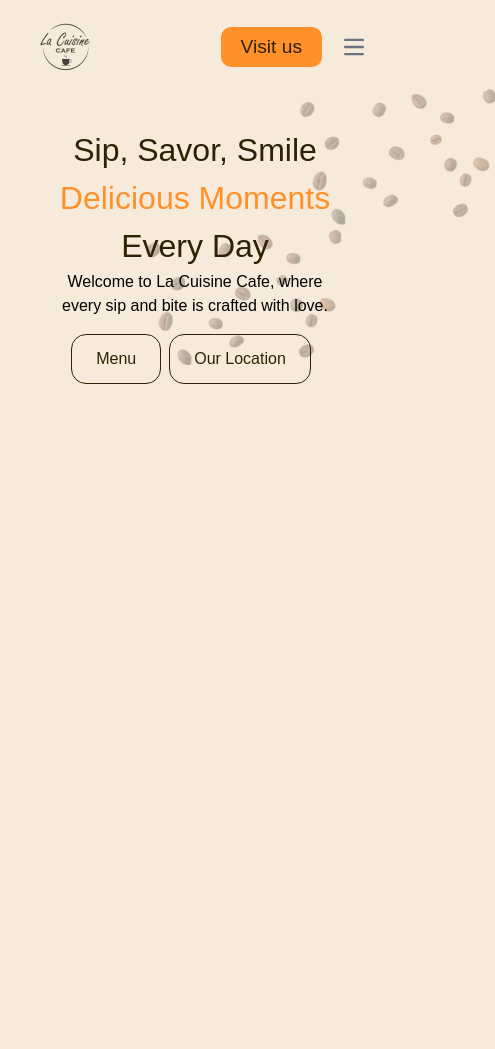
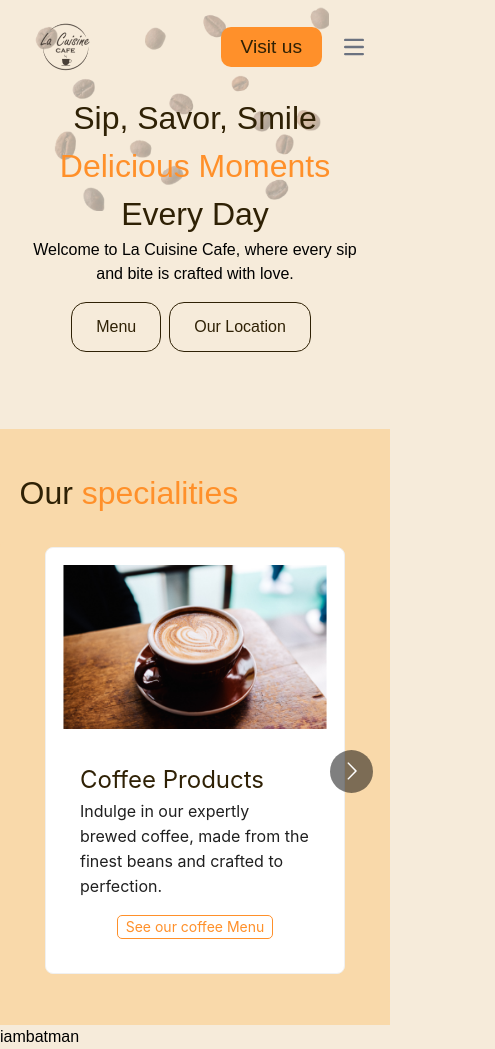
Before and after one commit to jollyboiii/La-Cuisine-Cafe, a React (Create React App) app in the folder cuisinecafe/: page / in a window 390 px wide. Shown: the whole page, 495 px wide, since content can reach past the window. Before the commit the page ends 844 px from the top, so only its background shows below. Built offline with nearby package versions, Linux system fonts and the light colour scheme.

Commit message:
speicialites component added

```diff
--- a/cuisinecafe/package.json
+++ b/cuisinecafe/package.json
@@ -9,8 +9,10 @@
     "@testing-library/jest-dom": "^5.17.0",
     "@testing-library/react": "^13.4.0",
     "@testing-library/user-event": "^13.5.0",
+    "antd": "^5.20.6",
     "react": "^18.3.1",
     "react-dom": "^18.3.1",
+    "react-multi-carousel": "^2.8.5",
     "react-router-dom": "^6.26.1",
     "react-scripts": "5.0.1",
     "web-vitals": "^2.1.4"
--- a/cuisinecafe/src/Css/herosection.css
+++ b/cuisinecafe/src/Css/herosection.css
@@ -13,15 +13,17 @@
     --heading-h4-font-size: 18px;
     --heading-h5-font-size: 16px;
 }
+body{
+    overflow-x: hidden;
+}
 
 .hero-container {
     display: flex;
     justify-content: space-between;
     align-items: center;
-    padding: 2rem;
     margin: 0 10%;
+    height: 60vh; /* Default height for larger screens */
 }
-
 .hero-content {
     max-width: 50%;
 }
@@ -71,15 +73,40 @@
 
 .coffee-beans {
     position: absolute;
-    top: 0px;
-    right: -600px;
+    top: 0;
+    right: -100px;
     background-image: url('../Images/backgroundbeans.png');
-    background-size: contain;
+    background-size: 100% 45vh;
     background-repeat: no-repeat;
-    width: 60vw;
-    height: 55vh;
+    width: 50vw;
+    height: 45vh;
     z-index: -1;
 }
+@media (max-width: 1024px) {
+    .hero-container {
+        height: 60vh;
+    }
+}
+@media(max-width:915px){
+    .hero-container {
+        height: 30vh;
+    }
+}
+@media (max-width: 868px) {
+    .hero-image img {
+        width: 250px;
+        margin-left: 5%;
+    }
+    .coffee-beans {
+        top: -200px;
+        right: -100px;
+        width: 50vw;
+        height: 45vh;
+        background-size: cover;
+    }
+    .hero-container {
+        height: 45vh;
+    }
 
   /* Media Query for Mobile Screens */
 @media (max-width: 768px) {
@@ -87,6 +114,7 @@
         flex-direction: column;
         text-align: center;
         margin: 0 5%;
+        height: 25vh;
     }
 
     .hero-content {
@@ -114,10 +142,26 @@
     }
 
     .coffee-beans {
-        top: -300px;
-        right: -300px;
-        width: 90vw;
-        height: 80vh;
+        top: -190px;
+        right: -250px;
+        width: 40vw;
+        height: 20vh;
+        background-size: cover;
+        opacity: 0.5;
+    }
+}
+@media (max-width: 480px) {
+    .hero-container {
+        height: 35vh; /* Height for smaller screens like mobile phones */
+    }
+
+    .coffee-beans {
+        top: -600px;
+        right: -150px;
+        width: 80vw;
+        height: 50vh;
+        background-size: cover;
         opacity: 0.3;
     }
 }
+}
--- /dev/null
+++ b/cuisinecafe/src/Css/spealities.css
@@ -0,0 +1,97 @@
+:root{
+    --primarycolor: #FF902A;
+    --secondarycolor: #2F2105;
+    --Background-1: #F6EBDA;
+    --Background-2: #F9D9AA;
+    --secondary-text: #7E7D7A;
+    --Background-3: #FAFAFA;
+    --border-color1: rgba(249, 217, 170, 0.5);
+    --border-color2: rgba(246, 235, 218, 0.5);
+    --heading-h1-font-size: 44px;
+    --heading-h2-font-size: 32px;
+    --heading-h3-font-size: 24px;
+    --heading-h4-font-size: 18px;
+    --heading-h5-font-size: 16px;
+}
+body{
+    overflow-x: hidden;
+}
+.maindiv{
+    background-color: var(--Background-2);
+    width: 100%;
+    height: 95%;
+}
+
+.heading h2{
+    color: var(--secondarycolor);
+    font-size: var(--heading-h2-font-size);
+}
+
+.heading span{
+    color: var(--primarycolor);
+    font-size: var(--heading-h2-font-size);
+}
+
+/* Card text */
+.text h3{
+    color: var(--secondarycolor);
+    font-size: var(--heading-h3-font-size);
+}
+
+.text p{
+    color: var(--secondary);
+    font-size: var(--heading-h5-font-size);
+}
+.space{
+    margin: 0 5%;
+}
+
+/* Card button */
+.cardcardbtn{
+    display: flex;
+    justify-content: center;
+    align-items: center;
+}
+
+.cardbtn{
+    color: var(--primarycolor);
+    border: 1px solid var(--primarycolor);
+    border-radius: 5px;
+    width: 10vw;
+    height: 4vh;
+}
+
+/* Image border-radius */
+.img-radius{
+    border-radius: 50px;   /* Add border-radius to the image */
+}
+.cardbtn:hover{
+    background-color: var(--secondarycolor);
+    color: var(--primarycolor);
+}
+
+/* Responsive Card */
+@media screen and (max-width: 1290px) {
+    .cardbtn {
+        width: 40vw;
+        height: 5vh;
+    }
+}
+@media screen and (max-width: 915px) {
+    .cardbtn {
+        width: 30vw;
+        height: 3vh;
+    }
+}
+@media screen and (max-width: 768px) {
+    .cardbtn {
+        width: 30vw;      /* Adjust button width for smaller screens */
+        height: auto;
+    }
+}
+
+@media screen and (max-width: 576px) {
+    .cardbtn {
+        width: 40vw;      /* Further adjust button width for mobile */
+    }
+}
--- a/cuisinecafe/src/Pages/Home.jsx
+++ b/cuisinecafe/src/Pages/Home.jsx
@@ -1,10 +1,16 @@
 import React from 'react'
 import Herosecton from '../components/herosection'
-
+import Spealities from '../components/spealities'
 function Home() {
   return (
-    <div>
-      <Herosecton/>
+    <div className='hompage'>
+      <div>
+        <Herosecton/>
+      </div>
+      <div className='mt-10 specialities-section'>
+        <Spealities/>
+      </div>
+      <h1>iambatman</h1>
     </div>
   )
 }
--- /dev/null
+++ b/cuisinecafe/src/components/CustomCard.jsx
@@ -0,0 +1,37 @@
+import React from 'react';
+import '../Css/spealities.css';
+// import coffecup from '../Images/coffespecialist.png';
+import { Card as AntdCard } from 'antd';
+
+const CustomCard = (props) => (
+  <AntdCard
+    style={{
+      width: '100%',       // Full width for responsive layout
+      maxWidth: '300px',   // Maximum width for larger screens
+      margin: '0 auto',    // Center the card
+      height: 'auto',      // Set auto height for flexibility
+      padding: '10px',     // Add padding for content spacing
+    }}
+    cover={
+      <img
+        alt="Coffee Specialist"
+        src={props.images}
+        className='p-2 img-radius'  // Use a class for border-radius
+        style={{
+          height: '180px',           // Set a fixed height for the image
+          objectFit: 'cover',        // Keep the aspect ratio of the image
+        }}
+      />
+    }
+  >
+    <div className="text">
+      <h3>{props.title}</h3>
+      <p>{props.description}</p>
+    </div>
+    <div className='cardcardbtn mt-4'>
+      <button className='cardbtn'>See our coffee Menu</button>
+    </div>
+  </AntdCard>
+);
+
+export default CustomCard;
--- /dev/null
+++ b/cuisinecafe/src/components/coursel.jsx
@@ -0,0 +1,43 @@
+import React from 'react';
+import Carousel from "react-multi-carousel";
+import "react-multi-carousel/lib/styles.css";
+import CustomCard from '../components/CustomCard';
+import specialites from '../components/specialites'; // Importing the array from specialites.js
+
+function Coursel() {
+  const responsive = {
+    superLargeDesktop: {
+      breakpoint: { max: 4000, min: 3000 },
+      items: 5
+    },
+    desktop: {
+      breakpoint: { max: 3000, min: 1024 },
+      items: 3
+    },
+    tablet: {
+      breakpoint: { max: 1024, min: 464 },
+      items: 2
+    },
+    mobile: {
+      breakpoint: { max: 464, min: 0 },
+      items: 1
+    }
+  };
+
+  return (
+    <div>
+      <Carousel responsive={responsive}>
+        {specialites.map((item, index) => (
+          <CustomCard
+            key={index}
+            images={item.Image}
+            title={item.Title}
+            description={item.Description}
+          />
+        ))}
+      </Carousel>
+    </div>
+  );
+}
+
+export default Coursel;
--- /dev/null
+++ b/cuisinecafe/src/components/spealities.jsx
@@ -0,0 +1,20 @@
+import React from 'react'
+import '../Css/spealities.css';
+import Coursel from '../components/coursel'
+// import Customcard from '../components/CustomCard';
+function spealities() {
+  return (
+    <div className='maindiv'>
+        <div className='container mx-auto '>
+            <div className="heading pt-10">
+                <h2 className='mt-2 space'>Our <span>specialities</span></h2>
+                <div className='mt-5 pb-5'>
+                    <Coursel/>
+                </div>
+            </div>
+        </div>
+    </div>
+  )
+}
+
+export default spealities
--- /dev/null
+++ b/cuisinecafe/src/components/specialites.js
@@ -0,0 +1,21 @@
+import coffecup from '../Images/coffespecialist.png';
+
+const specialites = [
+    {
+        Image: coffecup,
+        Title: 'Coffee Products',
+        Description: 'Indulge in our expertly brewed coffee, made from the finest beans and crafted to perfection.',
+    },
+    {
+        Image: coffecup,
+        Title: 'Artisan Doughnuts',
+        Description: 'Treat yourself to our handmade doughnuts, each one a delightful blend of flavor and texture.',
+    },
+    {
+        Image: coffecup,
+        Title: 'Catering Services',
+        Description: 'From intimate gatherings to grand celebrations, our catering services bring gourmet flavors to your events.',
+    }
+];
+
+export default specialites; // ES6 export default
```
Also changed, not shown: cuisinecafe/src/Images/coffespecialist.png (added), 1 other file (tests, documents, lock files or other folders).
